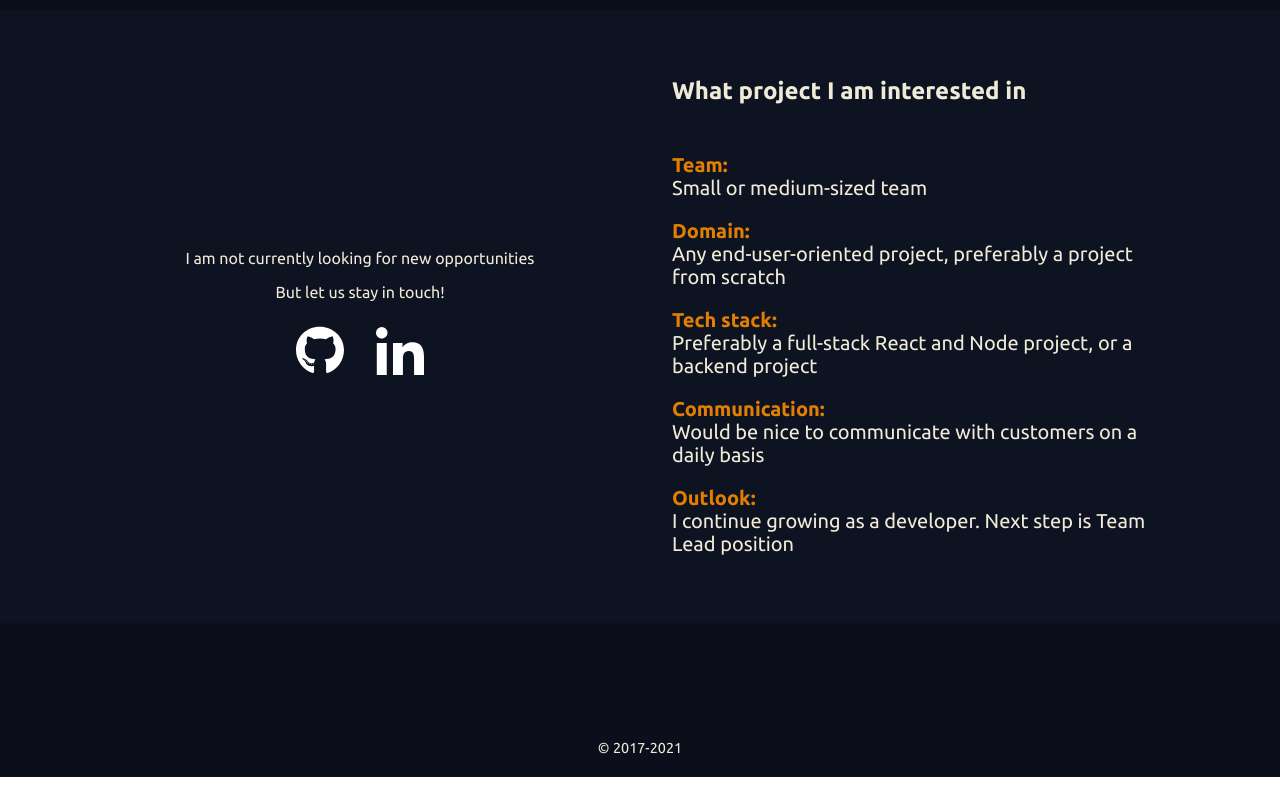
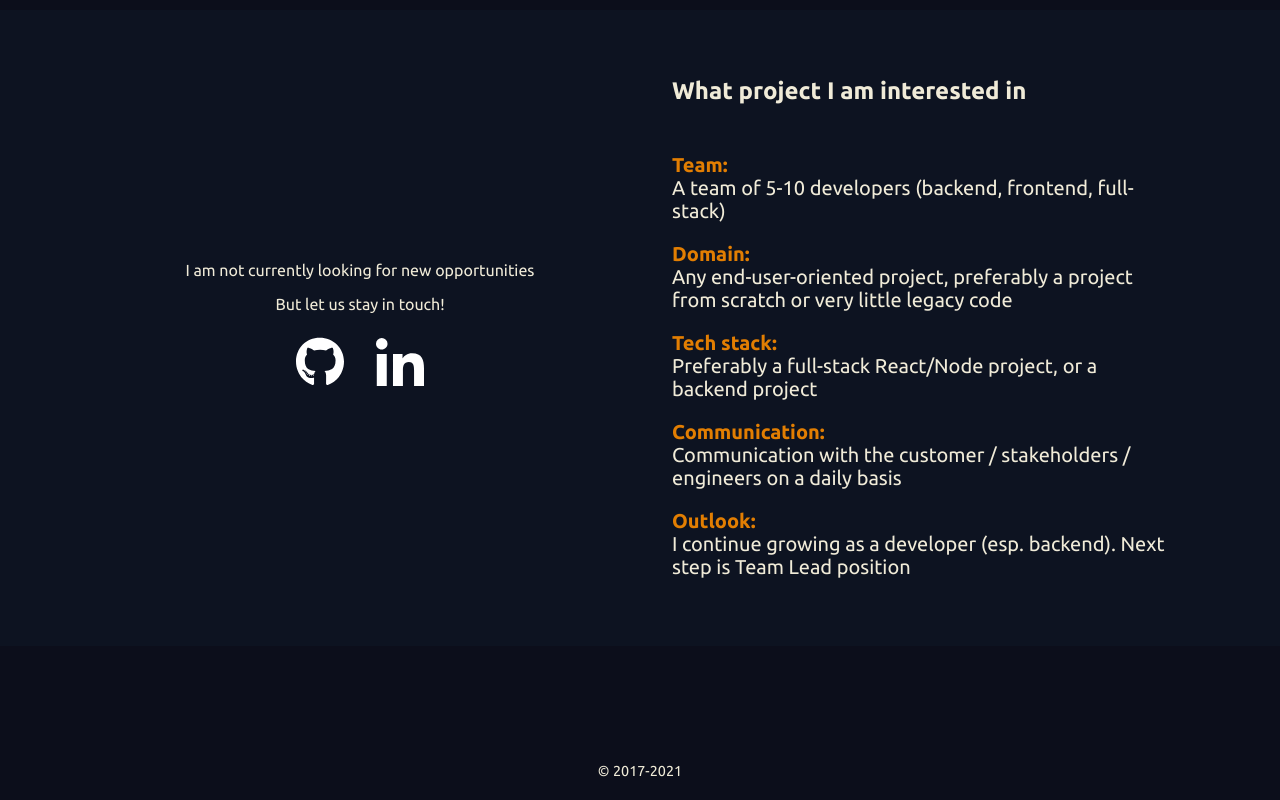
Before and after one commit to ikushlianski/ilya-online-nextjs, a Next.js app: page / in a window 1280 px wide. Shown: the part 1401-2201 px from the top of the page. Before the commit the page ends 2178 px from the top, so only its background shows below. Built offline with nearby package versions, Linux system fonts and the light colour scheme.

Commit message:
Remove intermediate level works, update project preferences

```diff
--- a/src/components/FrontPage/Advantages.js
+++ b/src/components/FrontPage/Advantages.js
@@ -8,24 +8,26 @@ export const Advantages = () => {
       <h2 className="Advantages__Header">What project I am interested in</h2>
       <div className="Advantages__Content">
         <p className="Advantages__Text">
-          <div className="Advantages__Accent">Team:</div>
-          Small or medium-sized team
+          <div className="Advantages__Accent">Team:</div>A team of 5-10
+          developers (backend, frontend, full-stack)
         </p>
         <p className="Advantages__Text">
           <div className="Advantages__Accent">Domain:</div>
-          Any end-user-oriented project, preferably a project from scratch
+          Any end-user-oriented project, preferably a project from scratch or
+          very little legacy code
         </p>
         <p className="Advantages__Text">
           <div className="Advantages__Accent">Tech stack:</div>
-          Preferably a full-stack React and Node project, or a backend project
+          Preferably a full-stack React/Node project, or a backend project
         </p>
         <p className="Advantages__Text">
           <div className="Advantages__Accent">Communication:</div>
-          Would be nice to communicate with customers on a daily basis
+          Communication with the customer / stakeholders / engineers on a daily
+          basis
         </p>
         <p className="Advantages__Text">
           <div className="Advantages__Accent">Outlook:</div>I continue growing
-          as a developer. Next step is Team Lead position
+          as a developer (esp. backend). Next step is Team Lead position
         </p>
       </div>
     </div>
--- a/src/pages/works/index.js
+++ b/src/pages/works/index.js
@@ -31,9 +31,8 @@ const WorksPage = ({ works }) => {
         </div>
         <Block>
           <div className="WorksPage__Blocks">
-            <WorksBox title="Advanced code" items={advanced} />
-            <WorksBox title="Intermediate works" items={intermediate} />
-            <WorksBox title="Small examples" items={beginner} />
+            <WorksBox title="Advanced examples" items={advanced} />
+            <WorksBox title="Small/beginner examples" items={beginner} />
           </div>
         </Block>
       </div>
```
Also changed, not shown: 2 other files (tests, documents, lock files or other folders).
